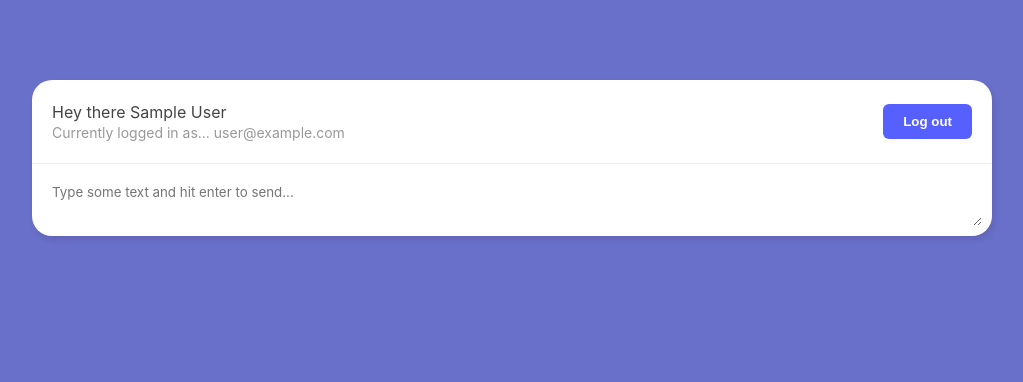
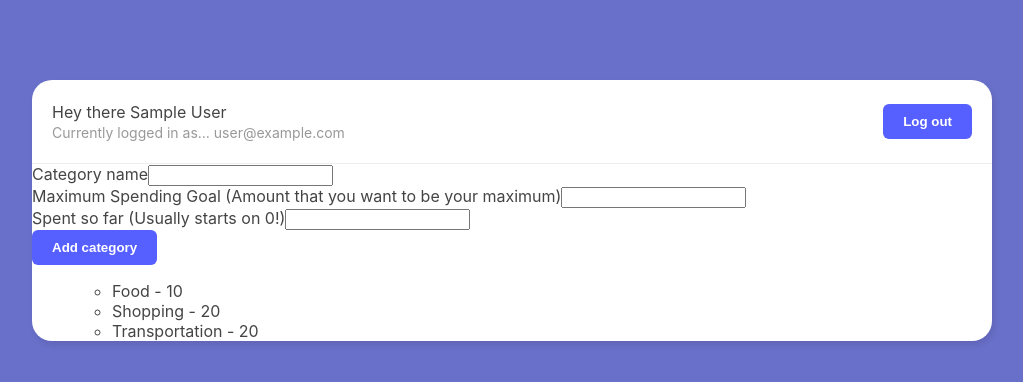
Before and after one commit to Chrisdalbano/v-espressomenu-webapp, a Vue app: page / in a window 1280 px wide. Shown: the top 382 px of the page, without its empty margins (128-1151 px from the left). Built offline with nearby package versions, Linux system fonts and the light colour scheme; no server answers; sample sign-in values are in the browser's storage.

Commit message:
added CategoryForm and NewCategory components

```diff
--- /dev/null
+++ b/src/components/CategoryForm.vue
@@ -0,0 +1,38 @@
+<template>
+  <ul>
+    <li @click="toggleContent"> {{ categoryName }} - {{ spentSoFar }}</li>
+    <form v-if="contentIsVisible">
+        <ul @click="toggleContent">Spent ${{ spentTarget }} of target ${{ spentSoFar }}</ul>
+        <button @click="$emit('delete-category', id)" type="button">Delete</button>
+    </form>
+  </ul>
+</template>
+
+<script>
+export default {
+props: {
+    id:{
+        type: String,
+        required: true
+    },
+    categoryName:{
+        type: String,
+        required: true
+    },
+    spentSoFar: {
+        type: String,
+        required: true
+    }
+},
+emits: ['delete-category'],
+data() {
+    return{
+        contentIsVisible: false
+    }
+}
+}
+</script>
+
+<style>
+
+</style>
--- /dev/null
+++ b/src/components/NewCategory.vue
@@ -0,0 +1,46 @@
+<template>
+  <form @submit.prevent="submitData">
+    <div>
+      <label>Category name</label>
+      <input type="text" v-model="enteredCategoryName" />
+    </div>
+    <div>
+      <label
+        >Maximum Spending Goal (Amount that you want to be your maximum)</label
+      >
+      <input type="text" v-model="enteredTargetSpending" />
+    </div>
+    <div>
+      <label>Spent so far (Usually starts on 0!)</label>
+      <input type="text" v-model="enteredSpentSoFar" />
+    </div>
+    <div>
+      <button>Add category</button>
+    </div>
+  </form>
+</template>
+
+<script>
+export default {
+  emits: ["add-category"],
+  data() {
+    return {
+      enteredCategoryName: "",
+      enteredTargetSpending: "",
+      enteredSpentSoFar: "",
+    };
+  },
+  methods: {
+    submitData() {
+      this.$emit(
+        "add-category",
+        this.enteredCategoryName,
+        this.enteredTargetSpending,
+        this.enteredSpentSoFar
+      );
+    },
+  },
+};
+</script>
+
+<style></style>
--- a/src/views/HomeView.vue
+++ b/src/views/HomeView.vue
@@ -1,17 +1,114 @@
 <script setup>
-import NewLogForm from "../components/NewLogForm.vue"
 import Navbar from "../components/Navbar.vue";
-// import LogWindow from "../components/LogWindow.vue"
 import { useAuth } from "@/stores/auth";
+import CategoryForm from "../components/CategoryForm.vue"
+import NewCategory from "../components/NewCategory.vue"
+
+
+
+const categories = [
+  {
+    id: "food",
+    categoryName: "Food",
+    targetSpending: "100",
+    spentSoFar: "10",
+  },
+  {
+    id: "shopping",
+    categoryName: "Shopping",
+    targetSpending: "100",
+    spentSoFar: "20",
+  },
+  {
+    id: "transportation",
+    categoryName: "Transportation",
+    targetSpending: "100",
+    spentSoFar: "20",
+  },
+];
 
 const auth = useAuth();
+const addCategory = (categoryName, targetSpending, spentSoFar) => {
+  const newCategory = {
+    id: new Date().toISOString(),
+    categoryName: categoryName,
+    targetSpending: targetSpending,
+    spentSoFar: spentSoFar,
+  };
+  this.categories.push(newCategory);
+  console.log("CATEGORY_ID: ", newCategory.id);
+  return addCategory;
+};
+const deleteCategory = (categoryId) => {
+  this.categories = this.categories.filter(
+    (category) => category.id !== categoryId
+  );
+  return deleteCategory;
+};
 
+
+
+
+// components: { NewCategory },
+// data() {
+//   return{
+//     categories: [
+// {
+//   id: "food",
+//   categoryName: "Food",
+//   targetSpending: "100",
+//   spentSoFar: "10"
+// },
+// {
+//   id: "shopping",
+//   categoryName: "Shopping",
+//   targetSpending: "100",
+//   spentSoFar: "20"
+// },
+// {
+//   id: "transportation",
+//   categoryName: "Transportation",
+//   targetSpending: "100",
+//   spentSoFar: "20"
+// }
+//     ]
+//   }
+// },
+// methods: {
+//   addCategory(categoryName, targetSpending, spentSoFar){
+//     const newCategory = {
+//       id: new Date().toISOString(),
+//       categoryName: categoryName,
+//       targetSpending: targetSpending,
+//       spentSoFar : spentSoFar
+
+//     };
+//     this.categories.push(newCategory);
+//     console.log("CATEGORY_ID: ", newCategory.id);
+//   },
+//   deleteCategory(categoryId){
+// this.categories = this.categories.filter((category) => category.id !== categoryId);
+//   }
+// }
 </script>
 
 <template>
   <div v-if="auth.user" class="container">
     <Navbar />
     <!-- <LogWindow /> -->
-    <NewLogForm/>
+    <!-- <NewLogForm/> -->
+    <NewCategory @add-category="addCategory" />
+    <ul>
+      <CategoryForm
+        v-for="category in categories"
+        :key="category.id"
+        :id="category.id"
+        :categoryName="category.categoryName"
+        :targetSpending="category.targetSpending"
+        :spentSoFar="category.spentSoFar"
+        @delete-category="deleteCategory"
+      />
+    </ul>
+    <section></section>
   </div>
 </template>
```
Also changed, not shown: 1 other file (tests, documents, lock files or other folders).
